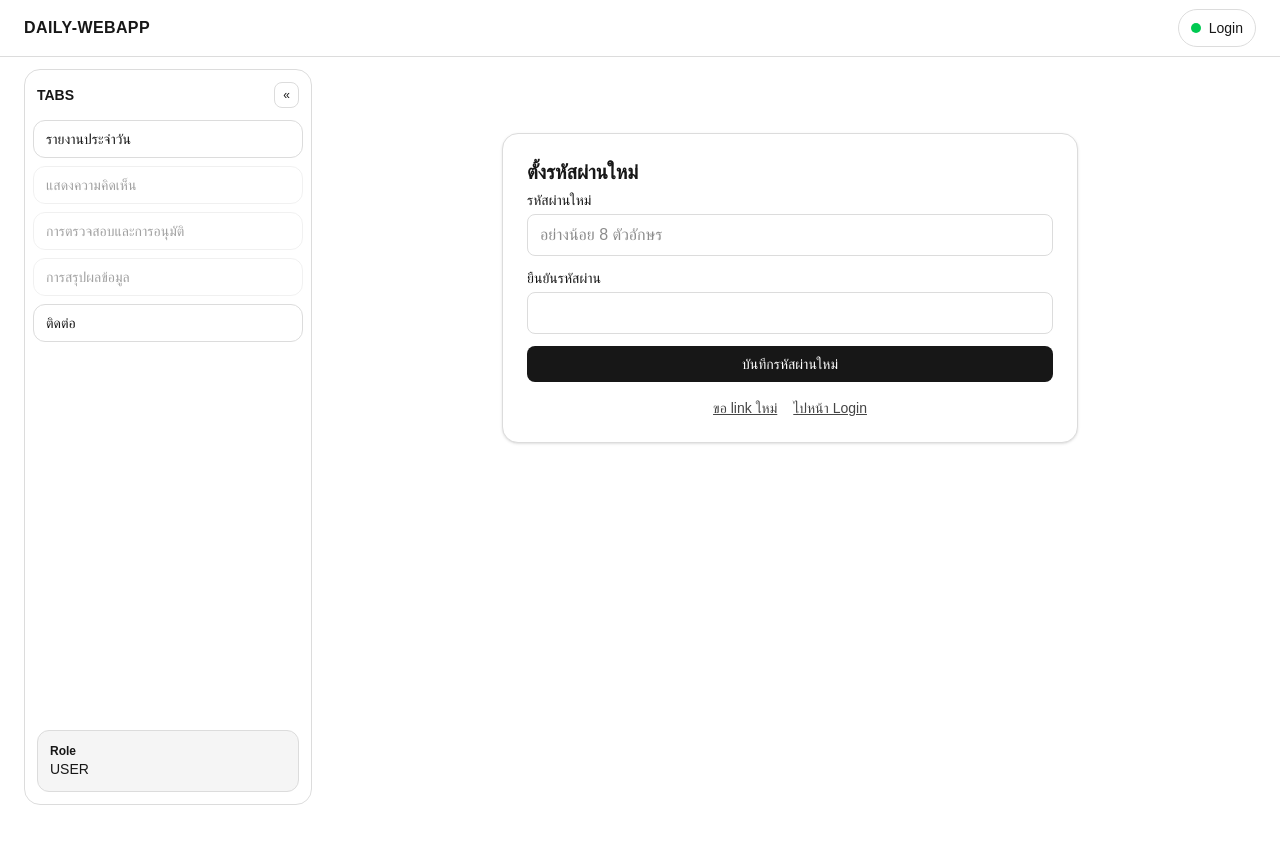
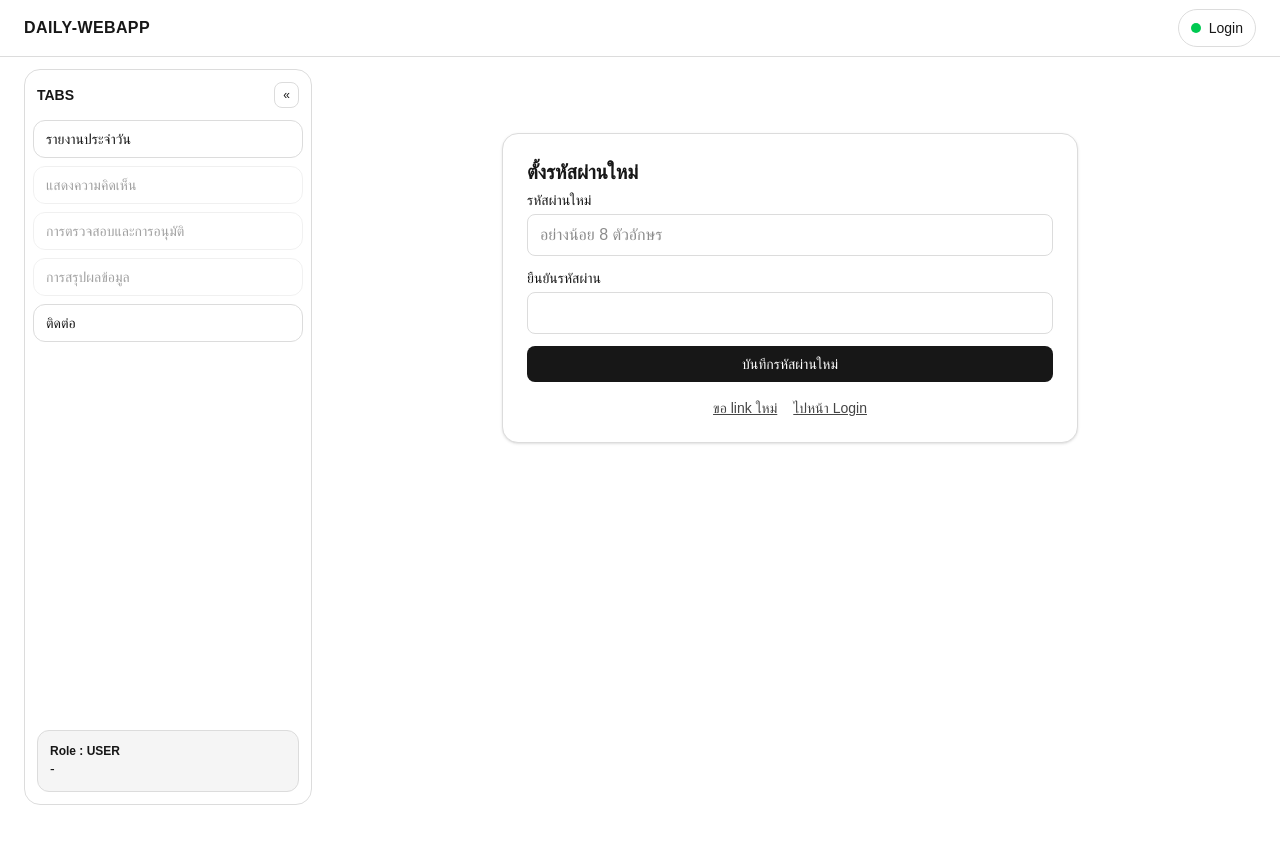
Before and after one commit to pornpipat2156-sys/daily-webapp, a Next.js app: page /reset-password in a window 1280 px wide. Shown: the top 844 px of the page. Built offline with nearby package versions, Linux system fonts and the light colour scheme; no server answers.

Commit message:
Role&Name Display

```diff
--- a/components/AppShell.tsx
+++ b/components/AppShell.tsx
@@ -21,7 +21,12 @@ export default function AppShell({ children }: { children: React.ReactNode }) {
   const [collapsed, setCollapsed] = useState(false);
 
    const { data: session } = useSession();
-  const role = ((session?.user as any)?.role || "USER") as "USER" | "ADMIN" | "GENERATOR";
+   const role = ((session?.user as any)?.role || "USER") as string;
+
+   const displayName =
+    ((session?.user as any)?.name && String((session?.user as any).name).trim()) ||
+    session?.user?.email ||
+    "-";
 
   function isTabEnabled(href: string) {
     if (role !== "USER") return true; // ADMIN/GENERATOR กดได้หมด (ตามคำสั่งข้อ 1 UI)
@@ -112,8 +117,8 @@ export default function AppShell({ children }: { children: React.ReactNode }) {
             </nav>
 
             <div className="m-3 rounded-xl border bg-muted p-3">
-              <div className="text-xs font-semibold">Role</div>
-              <div className="text-sm">{role}</div>
+              <div className="text-xs font-semibold">Role : {role}</div>
+              <div className="text-sm">{displayName}</div>
             </div>
           </aside>
 
@@ -175,8 +180,8 @@ export default function AppShell({ children }: { children: React.ReactNode }) {
                 </nav>
 
                 <div className="mt-4 rounded-xl border bg-muted p-3">
-                  <div className="text-xs font-semibold">Role</div>
-                  <div className="text-sm">USER</div>
+                  <div className="text-xs font-semibold">Role : {role}</div>
+                  <div className="text-sm">{displayName}</div>
                 </div>
               </div>
             </div>
--- a/components/TopRightAuth.tsx
+++ b/components/TopRightAuth.tsx
@@ -22,7 +22,11 @@ export default function TopRightAuth() {
     );
   }
 
-  const name = data.user?.name || "Account";
+  const name =
+  (data.user?.name && data.user.name.trim()) ||
+  data.user.email ||
+  "Account";
+
   const role = (data.user as any)?.role || "USER";
 
   return (
```
